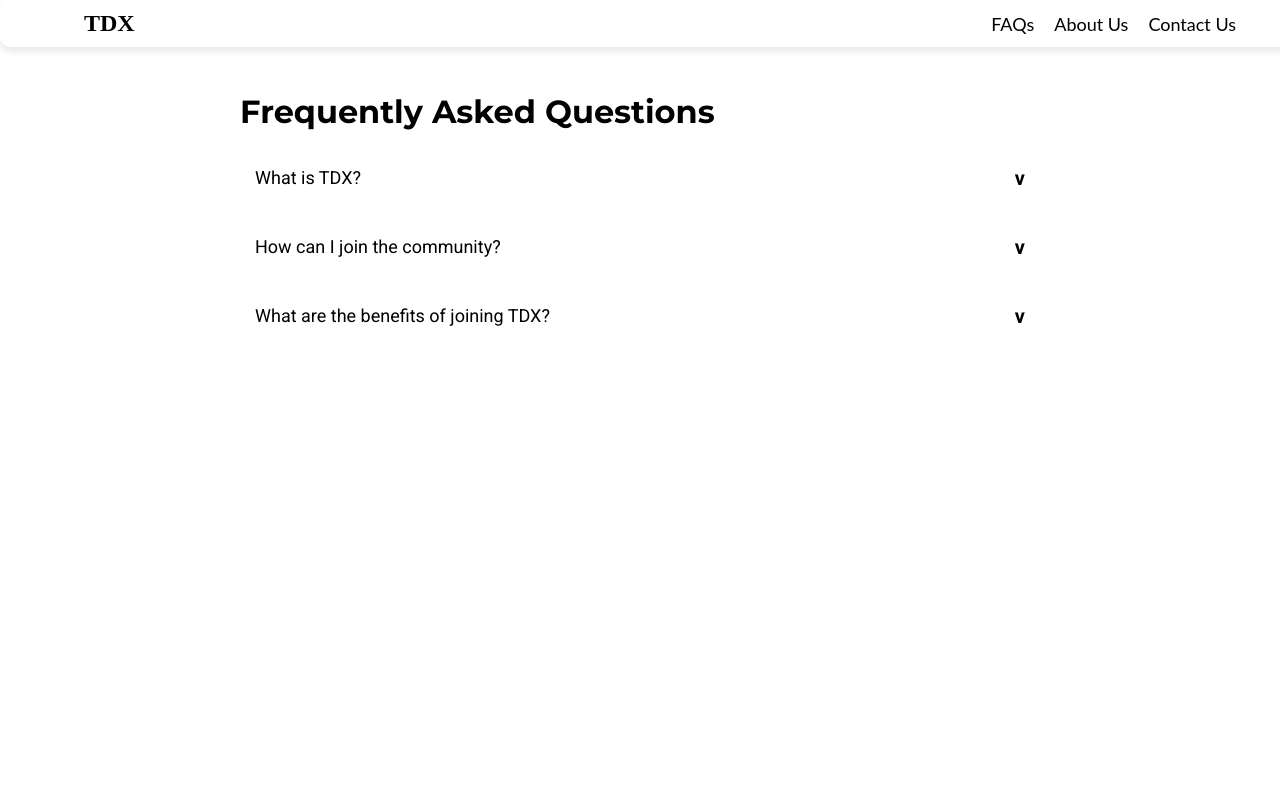
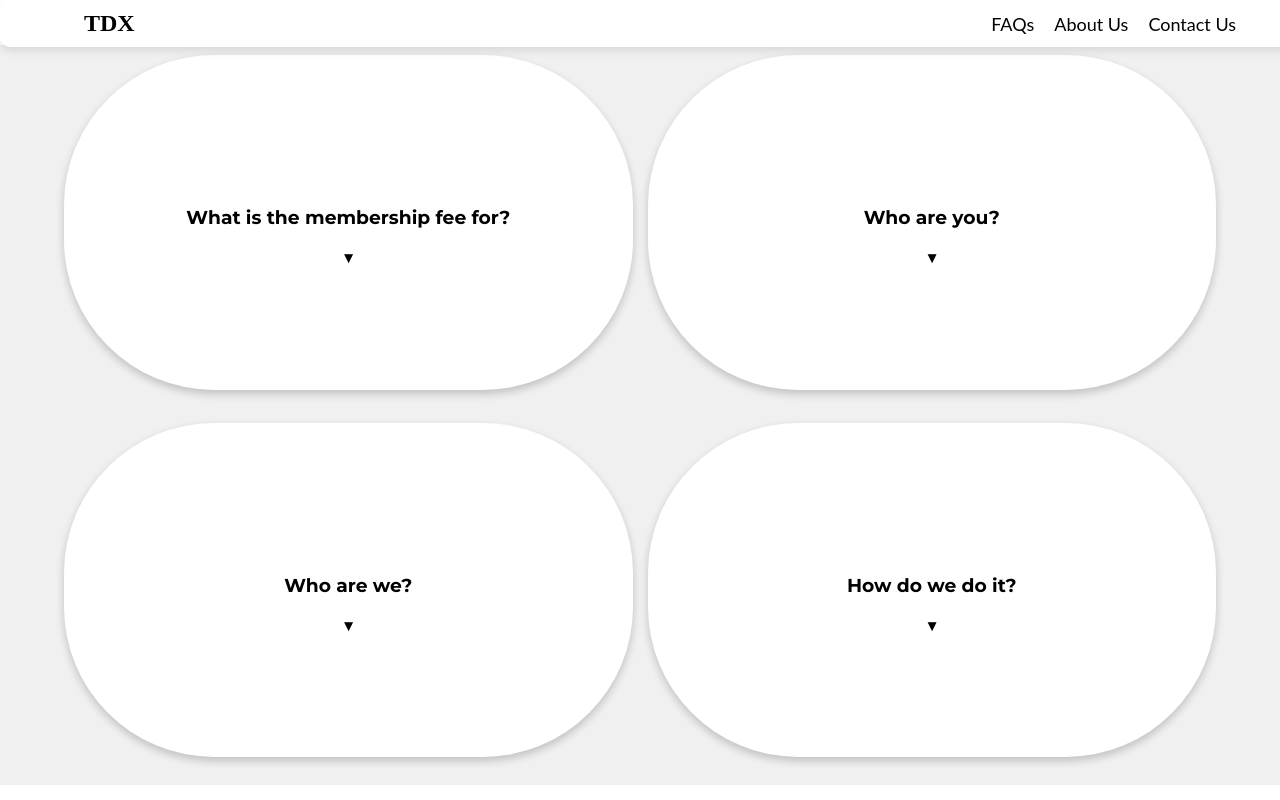
Before and after one commit to Tanmay-901/tdx_project, a React (Create React App) app: page /faq in a window 1280 px wide. Built offline with nearby package versions, Linux system fonts and the light colour scheme.

Commit message:
FAQ with windows

```diff
--- a/src/App.js
+++ b/src/App.js
@@ -20,7 +20,7 @@ const App = () => {
               <TileThree />
             </div>
           } />
-          <Route path="/faq" element={<FAQPage />} /> {/* Add the FAQPage route */}
+          <Route path="/faq" element={<FAQPage />} />
         </Routes>
       </div>
     </Router>
--- a/src/components/FAQPage.css
+++ b/src/components/FAQPage.css
@@ -1,24 +1,80 @@
 .faq-page {
-    padding: 20px;
-    max-width: 800px;
-    margin: auto;
+  display: flex;
+  justify-content: center;
+  align-items: center;
+  height: 92.5vh; /* Full viewport height */
+  width: 100vw; /* Full viewport width */
+  background-color: #f0f0f0; /* Light background color for contrast */
+  overflow: hidden; /* Hide any overflow */
+  position: relative;
+  padding: 0; /* Remove any default padding */
+  margin: 0; /* Remove any default margin */
+}
+
+.faq-grid {
+  display: grid;
+  grid-template-columns: repeat(2, 1fr); /* Two columns */
+  grid-template-rows: repeat(2, 1fr); /* Two rows */
+  gap: 15px; /* Reduced gap to fit within viewport */
+  height: 90vh; /* Adjusted height to fit within viewport */
+  width: 90vw; /* Adjusted width to fit within viewport */
+  padding: 0; /* Remove padding */
+  box-sizing: border-box; /* Include padding in height/width calculations */
+}
+
+.faq-window {
+  display: flex;
+  flex-direction: column;
+  justify-content: center;
+  align-items: center;
+  background-color: white;
+  box-shadow: 0 4px 8px rgba(0, 0, 0, 0.2);
+  border-radius: 150px; /* Large corner radius */
+  padding-top: 10px;
+  transition: transform 0.3s, box-shadow 0.3s;
+  cursor: pointer;
+  height: 95%; /* Full height of the grid item */
+  width: 100%; /* Full width of the grid item */
+  box-sizing: border-box;
+  overflow: hidden; /* Ensure no content overflows */
+}
+
+.faq-window:hover {
+  transform: translateY(-5px);
+  box-shadow: 0 8px 16px rgba(0, 0, 0, 0.3);
 }
 
 .faq-title {
   font-family: 'Montserrat', sans-serif;
-    font-size: 32px;
+  font-size: 1.2rem; /* Adjusted size for better fit */
   font-weight: bold;
-    margin-bottom: 20px;
-    text-align: left;
+  margin-bottom: 5px;
+  text-align: center; /* Center aligned */
 }
 
-  .faq-list {
+.faq-content {
   display: flex;
   flex-direction: column;
+  justify-content: center;
+  align-items: center;
+  height: 100%; /* Full height of the container */
+  width: 100%; /* Full width of the container */
+  padding: 10px; /* Padding around the content */
+  box-sizing: border-box;
+}
+
+.faq-content-inner {
+  width: 100%;
+  max-width: 500px; /* Reduced width for better fit */
+  margin: 0 auto;
+  background-color: white;
+  box-shadow: 0 4px 8px rgba(0, 0, 0, 0.2);
+  border-radius: 50px; /* Large corner radius */
+  padding: 15px;
 }
 
 .faq-item {
-    margin-bottom: 15px;
+  margin-bottom: 10px; /* Reduced margin */
   border-radius: 5px;
   overflow: hidden;
 }
@@ -27,7 +83,7 @@
   display: flex;
   justify-content: space-between;
   align-items: center;
-    padding: 15px;
+  padding: 10px; /* Reduced padding */
   cursor: pointer;
   font-family: 'Roboto', sans-serif;
   background-color: #fff;
@@ -40,13 +96,13 @@
 
 .faq-question h3 {
   margin: 0;
-    font-size: 18px;
+  font-size: 1rem; /* Adjusted size for better fit */
   font-weight: 500;
 }
 
 .arrow {
   transition: transform 0.3s ease;
-    font-size: 20px;
+  font-size: 1rem; /* Adjust size for better fit */
   font-weight: bold;
 }
 
@@ -58,18 +114,13 @@
   max-height: 0; /* Start with zero height */
   overflow: hidden;
   transition: max-height 0.5s ease, padding 0.5s ease; /* Smooth height and padding transitions */
-    padding: 0 15px; /* Initial padding for consistency */
+  padding: 0 10px; /* Initial padding for consistency */
   background-color: #f7f7f7;
 }
 
 .faq-answer.active {
-    max-height: 500px; /* Adjust as needed */
-    padding: 15px 15px; /* Adjust padding to create space around the text */
-  }
-
-  .faq-answer.closing {
-    max-height: 0;
-    padding: 0 15px;
+  max-height: 300px; /* Adjust as needed */
+  padding: 10px 10px; /* Adjust padding to create space around the text */
 }
 
 .answer-content {
--- a/src/components/FAQPage.js
+++ b/src/components/FAQPage.js
@@ -2,70 +2,116 @@ import React, { useState } from 'react';
 import './FAQPage.css';
 
 const FAQPage = () => {
-  const [activeIndex, setActiveIndex] = useState(null);
-  const [closingIndex, setClosingIndex] = useState(null);
+  const [activeSection, setActiveSection] = useState(null);
+  const [activeQuestion, setActiveQuestion] = useState(null);
 
-  const questions = [
+  const faqSections = [
+    {
+      title: "What is the membership fee for?",
+      questions: [
         {
           question: "What is TDX?",
-      answer: [
-        "TDX is a community of travelers.",
-        "We offer personalized travel planning.",
-        "Join us to explore new destinations."
-      ],
+          answer: `TDX is a community of travelers.
+We offer personalized travel planning.
+Join us to explore new destinations.`
         },
         {
-      question: "How can I join the community?",
-      answer: [
-        "Click on the Join Now button on the homepage.",
-        "Fill out the questionnaire to help us know you better.",
-        "Start receiving personalized travel plans."
-      ],
+          question: "How do I know if I qualify for the membership?",
+          answer: `You qualify if you are passionate about travel and open to personalized travel plans.
+We assess based on your interests and travel history.`
+        },
+        // Add more questions if needed
+      ]
     },
     {
+      title: "Who are you?",
+      questions: [
+        {
+          question: "How can I join the community?",
+          answer: `Click on the Join Now button on the homepage.
+Fill out the questionnaire to help us know you better.
+Start receiving personalized travel plans.`
+        },
+        {
+          question: "What are the membership benefits?",
+          answer: `Access to exclusive travel deals.
+Personalized travel planning.
+Connect with like-minded travelers.`
+        },
+        // Add more questions if needed
+      ]
+    },
+    {
+      title: "Who are we?",
+      questions: [
+        {
           question: "What are the benefits of joining TDX?",
-      answer: [
-        "Access to exclusive travel deals.",
-        "Personalized travel planning.",
-        "Connect with like-minded travelers."
-      ],
+          answer: `Access to exclusive travel deals.
+Personalized travel planning.
+Connect with like-minded travelers.`
         },
-    // Add more questions as needed
+        // Add more questions if needed
+      ]
+    },
+    {
+      title: "How do we do it?",
+      questions: [
+        {
+          question: "What’s our process?",
+          answer: `We start with understanding your preferences.
+Our experts curate travel plans tailored to your needs.
+You receive detailed itineraries and support throughout your trip.`
+        },
+        // Add more questions if needed
+      ]
+    }
   ];
 
-  const toggleAnswer = (index) => {
-    if (activeIndex === index) {
-      setActiveIndex(null);
-      setClosingIndex(null);
-    } else {
-      setClosingIndex(activeIndex);
-      setTimeout(() => {
-        setActiveIndex(index);
-        setClosingIndex(null);
-      }, 500); // Wait for the closing transition to complete
-    }
+  const handleSectionClick = (index) => {
+    setActiveSection(index === activeSection ? null : index);
+    setActiveQuestion(null); // Reset active question when switching sections
+  };
+
+  const handleQuestionClick = (index) => {
+    setActiveQuestion(index === activeQuestion ? null : index);
   };
 
   return (
-    <div className="faq-page">
-      <h2 className="faq-title">Frequently Asked Questions</h2>
-      <div className="faq-list">
-        {questions.map((item, index) => (
+    <div className={`faq-page ${activeSection !== null ? 'expanded' : ''}`}>
+      {activeSection === null ? (
+        <div className="faq-grid">
+          {faqSections.map((section, index) => (
+            <div
+              key={index}
+              className="faq-window"
+              onClick={() => handleSectionClick(index)}
+            >
+              <h3>{section.title}</h3>
+              <span className="arrow">&#9662;</span>
+            </div>
+          ))}
+        </div>
+      ) : (
+        <div className="faq-content">
+          <div className="faq-content-inner">
+            <h2>{faqSections[activeSection].title}</h2>
+            {faqSections[activeSection].questions.map((item, index) => (
               <div key={index} className="faq-item">
-            <div className="faq-question" onClick={() => toggleAnswer(index)}>
+                <div className="faq-question" onClick={() => handleQuestionClick(index)}>
                   <h3>{item.question}</h3>
-              <span className={`arrow ${activeIndex === index ? 'open' : ''}`}>v</span>
+                  <span className={`arrow ${activeQuestion === index ? 'open' : ''}`}>v</span>
                 </div>
-            <div className={`faq-answer ${activeIndex === index ? 'active' : ''} ${closingIndex === index ? 'closing' : ''}`}>
+                <div className={`faq-answer ${activeQuestion === index ? 'active' : ''}`}>
                   <div className="answer-content">
-                {item.answer.map((point, i) => (
-                  <p key={i}>{point}</p>
-                ))}
+                    <p>{item.answer}</p>
                   </div>
                 </div>
               </div>
             ))}
+            <button className="back-button" onClick={() => setActiveSection(null)}>Back</button>
           </div>
+        </div>
+      )}
     </div>
   );
 };
```
Lines whose indentation alone changed are shown as unchanged.
